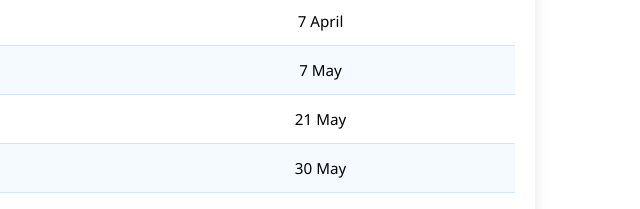
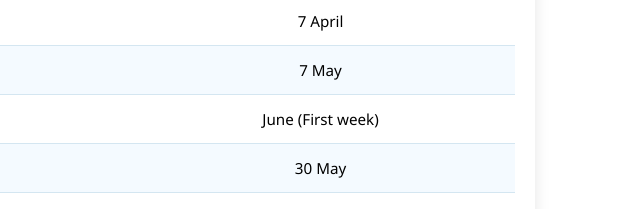
Before and after one commit to math-iitpkd/stp2025, a plain HTML site: page index.html in a window 1280 px wide. Shown: the part 1391-1600 px from the top of the page, 555-1195 px from the left. Drawn offline with Linux system fonts and the light colour scheme.

Commit message:
Update index.html

```diff
--- a/index.html
+++ b/index.html
@@ -813,7 +813,7 @@ on the IIT Palakkad website during the 4th week of May
               <tbody>
                 <tr><td>Application Starts</td><td>7 April</td></tr>
                 <tr><td>Application Closes</td><td>7 May</td></tr>
-                <tr><td>Selection Announcement</td><td>21 May</td></tr>
+                <tr><td>Selection Announcement</td><td>June (First week)</td></tr>
                 <tr><td>Confirmation by participant</td><td>30 May</td></tr>
                 <tr><td>Registration (Malhar/Saveri Hostels)</td><td>29 June</td></tr>
                 <tr><td>Registration (Saraswati Block)</td><td>30 June</td></tr>
```
